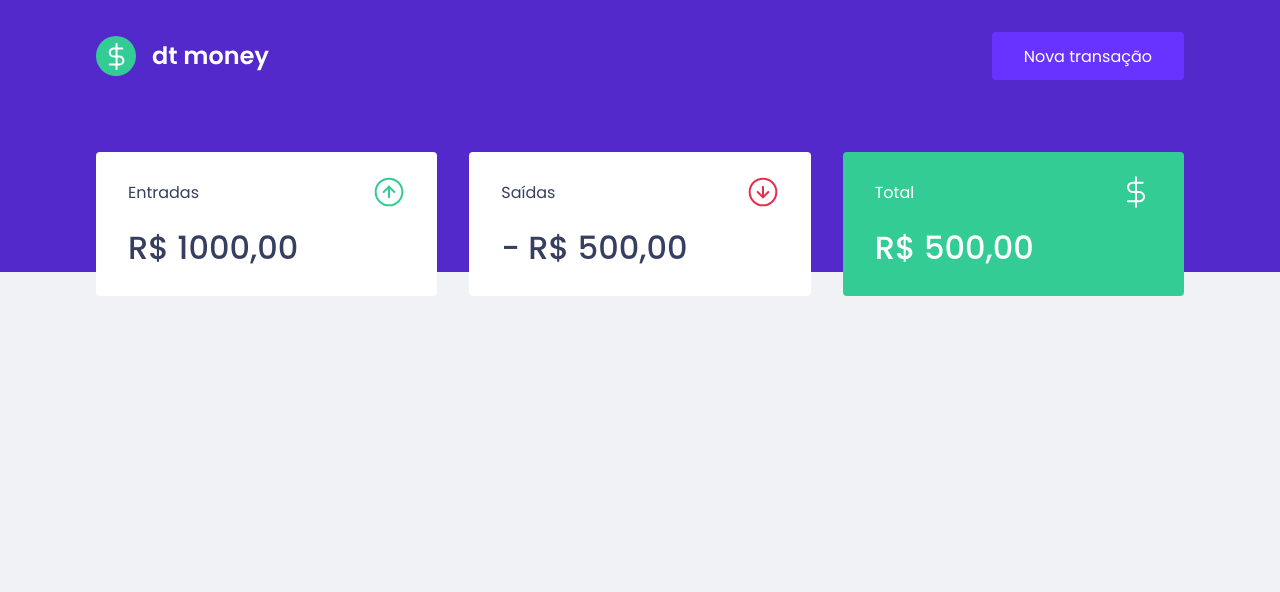
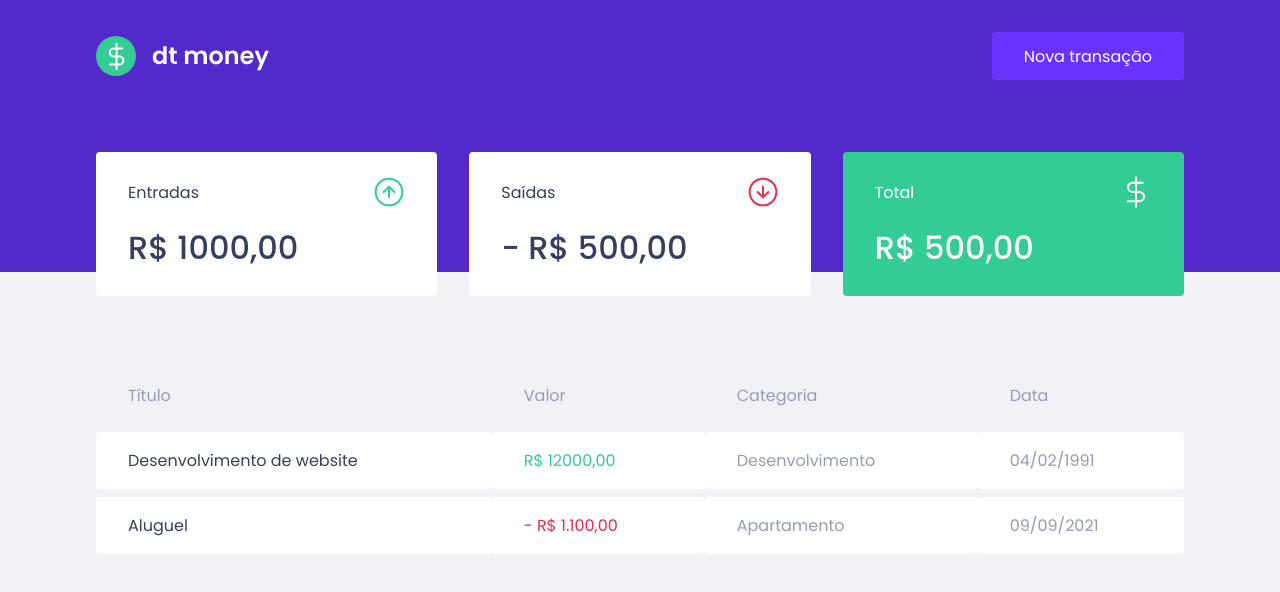
Before and after one commit to ecthon-b/mymoney, a React (Create React App) app: page / in a window 1280 px wide. Shown: the top 592 px of the page. Built offline with nearby package versions, Linux system fonts and the light colour scheme.

Commit message:
Component: TransactionTable

```diff
--- a/src/components/Dashboard/index.tsx
+++ b/src/components/Dashboard/index.tsx
@@ -1,10 +1,12 @@
 import { Container } from "./styles";
 import { Summary } from "../Summary";
+import { TransactionsTable } from "../TransactionsTable";
 
 export function Dashboard() {
     return(
         <Container>
             <Summary />
+            <TransactionsTable />
         </Container>
     );
 }
--- /dev/null
+++ b/src/components/TransactionsTable/index.tsx
@@ -0,0 +1,33 @@
+import { Container } from "./styles";
+
+export function TransactionsTable() {
+    return(
+        <Container>
+            <table>
+                <thead>
+                    <tr>
+                        <th>Título</th>
+                        <th>Valor</th>
+                        <th>Categoria</th>
+                        <th>Data</th>
+                    </tr>
+                </thead>
+
+                <tbody>
+                    <tr>
+                        <td>Desenvolvimento de website</td>
+                        <td className="deposit">R$ 12000,00</td>
+                        <td>Desenvolvimento</td>
+                        <td>04/02/1991</td>
+                    </tr>
+                    <tr>
+                        <td>Aluguel</td>
+                        <td className="withdraw">- R$ 1.100,00</td>
+                        <td>Apartamento</td>
+                        <td>09/09/2021</td>
+                    </tr>
+                </tbody>
+            </table>
+        </Container>
+    );
+}
--- /dev/null
+++ b/src/components/TransactionsTable/styles.ts
@@ -0,0 +1,37 @@
+import styled from "styled-components";
+
+export const Container = styled.div`
+    margin-top: 4rem;
+    table {
+        width: 100%;
+        border-spacing: 0 0.5rem;
+
+        th {
+            color: var(--text-body);
+            font-weight: 400;
+            padding: 1rem 2rem;
+            text-align: left;
+            line-height: 1.5rem;
+        }
+
+        td {
+            padding: 1rem 2rem;
+            border: 0;
+            background: var(--shape);
+            color: var(--text-body);
+            border-radius: 0.25rem;
+
+            &:first-child {
+            color: var(--text-title);
+            }
+
+            &.deposit {
+                color: var(--green);
+            }
+
+            &.withdraw {
+                color: var(--red);
+            }
+        }
+    }
+`;
```
